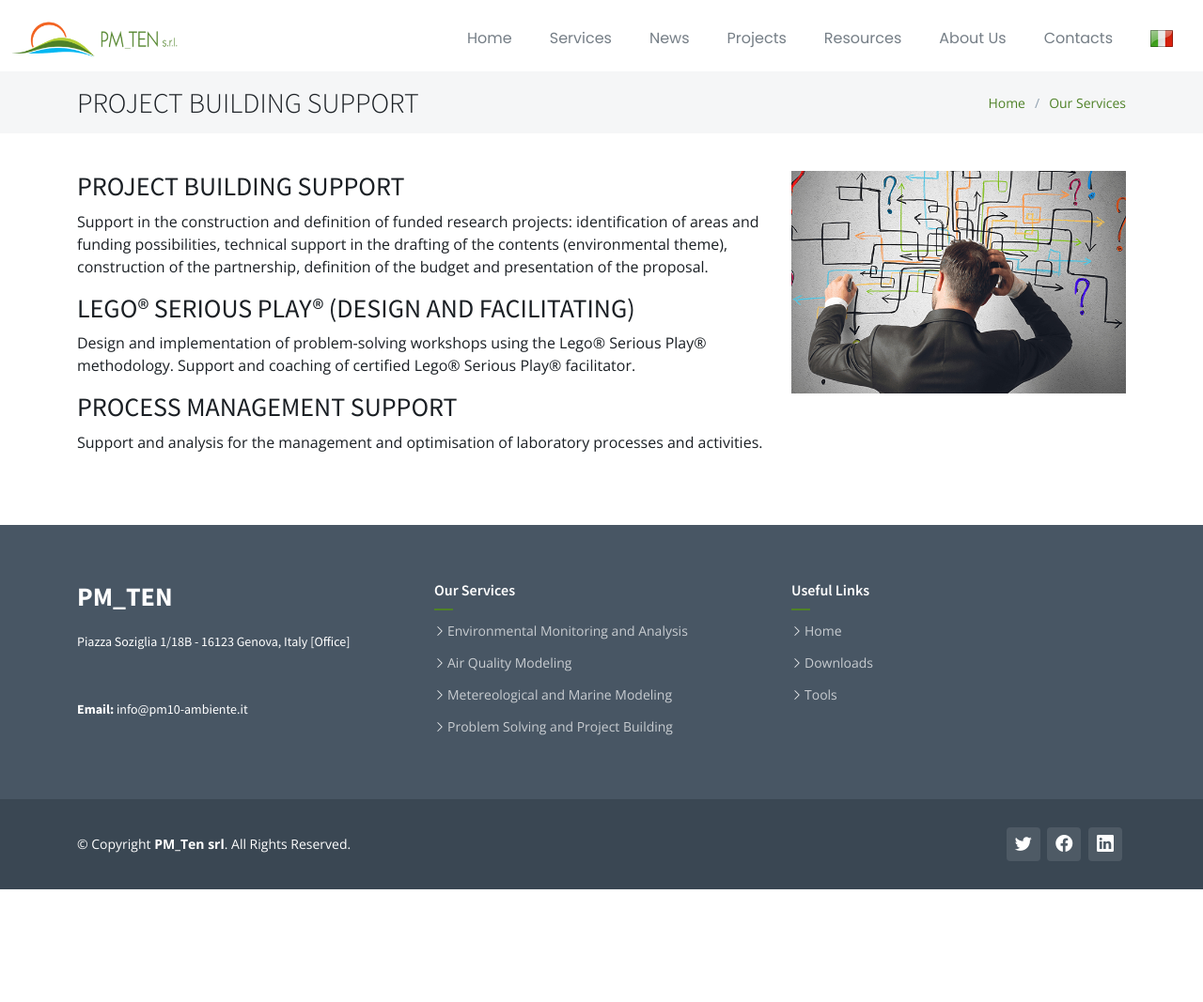
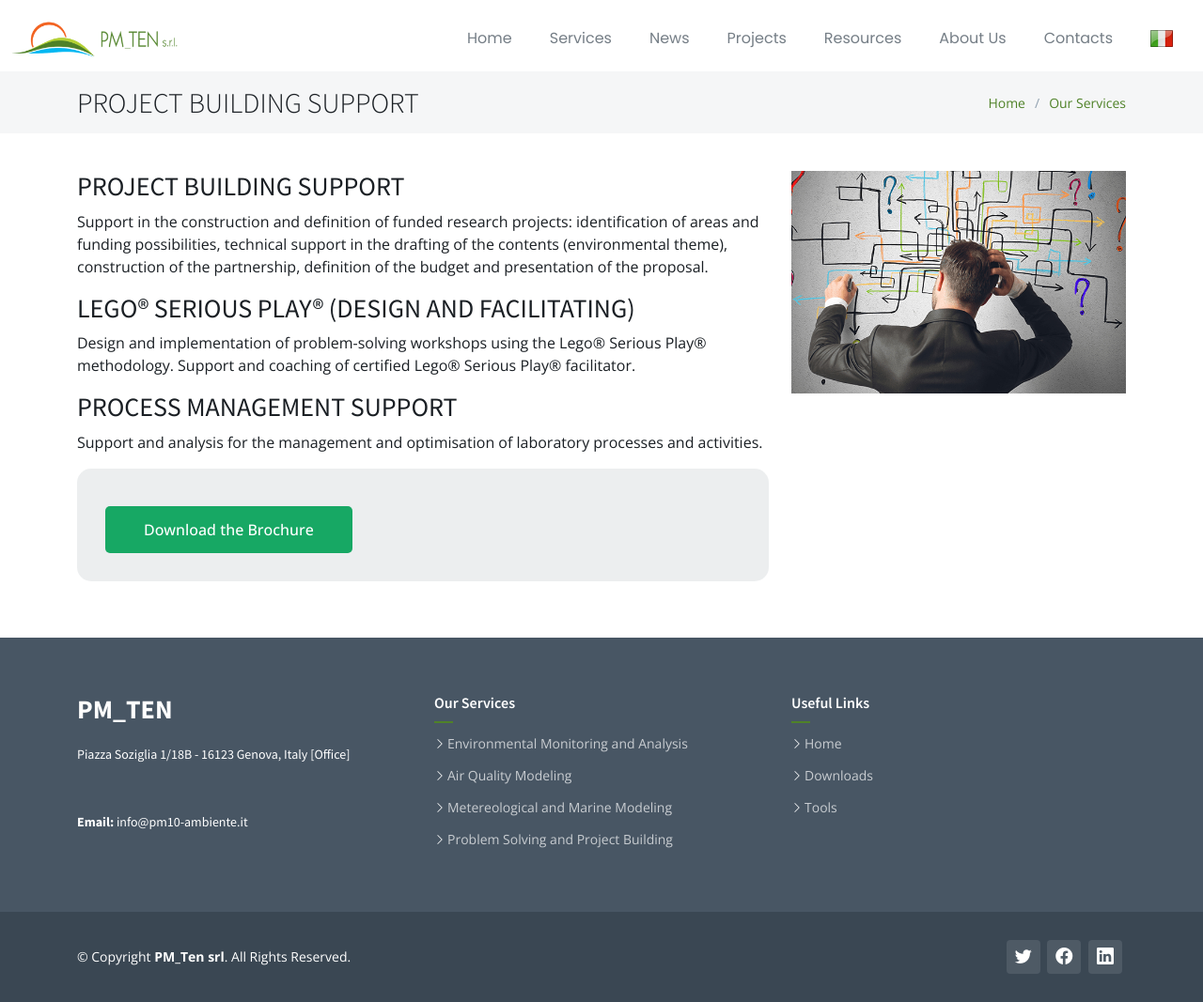
Before and after one commit to pm-ten/pm-ten.github.io, a Jekyll site: the page built from _pages/services/en/problem-solving-and-project-building.md, in a window 1280 px wide and 1067 px high. Shown: the whole window at 94% size. Built offline with Jekyll 4.4.1, drawn with Linux system fonts in a browser that asks for light colours; our own code applies the rules of GitHub Pages for plain Markdown files.

Commit message:
download lsp brochure button

```diff
--- a/_pages/services/en/problem-solving-and-project-building.md
+++ b/_pages/services/en/problem-solving-and-project-building.md
@@ -10,3 +10,7 @@ Design and implementation of problem-solving workshops using the Lego® Serious
 
 ### PROCESS MANAGEMENT SUPPORT
 Support and analysis for the management and optimisation of laboratory processes and activities.
+
+<div class="download-banner">
+    <a class="btn align-self-start" href="/media/services/lsp-brochure-en.pdf">Download the Brochure</a>
+</div>
```
Also changed, not shown: _pages/services/it/problem-solving-and-project-building.md (+4 -0 lines).
